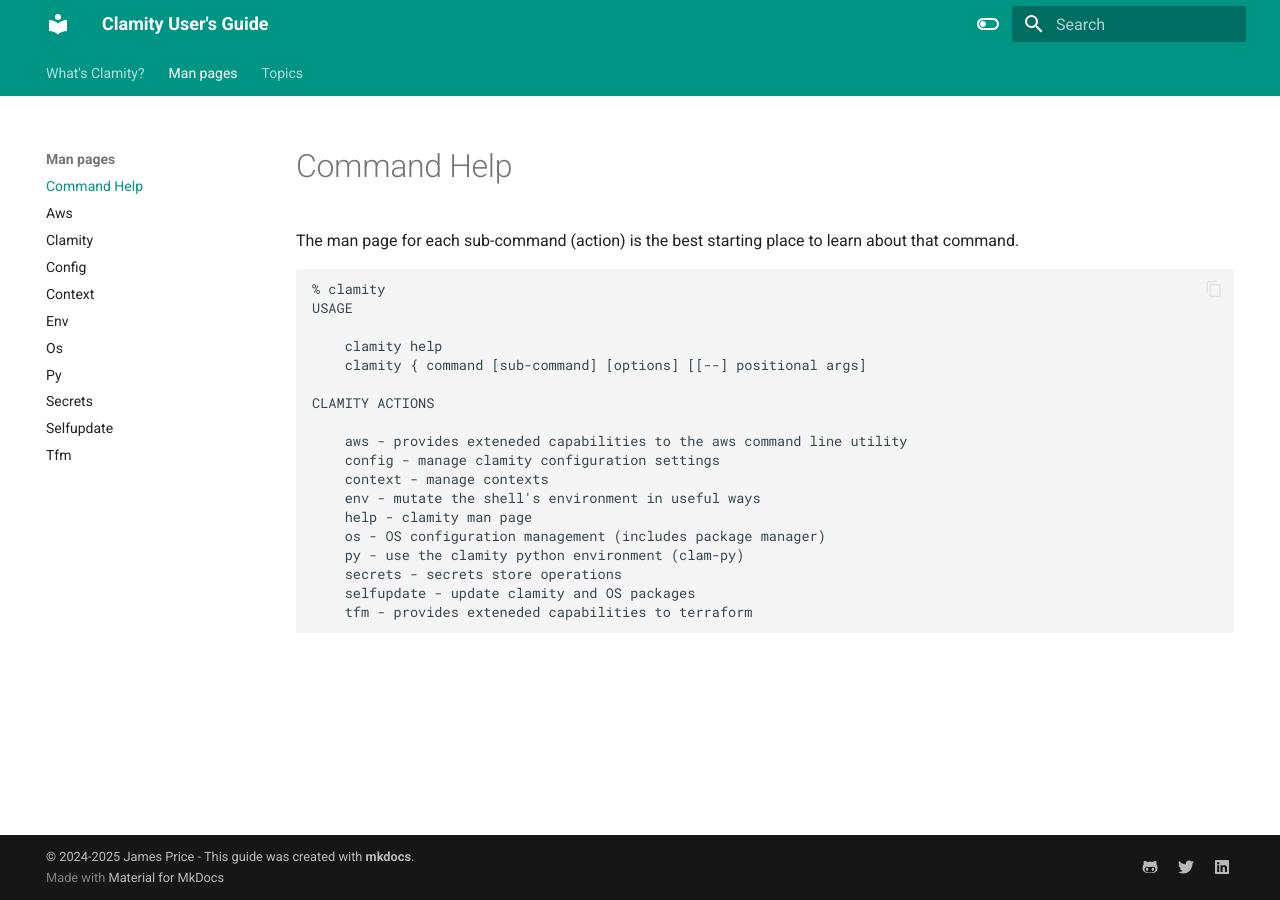
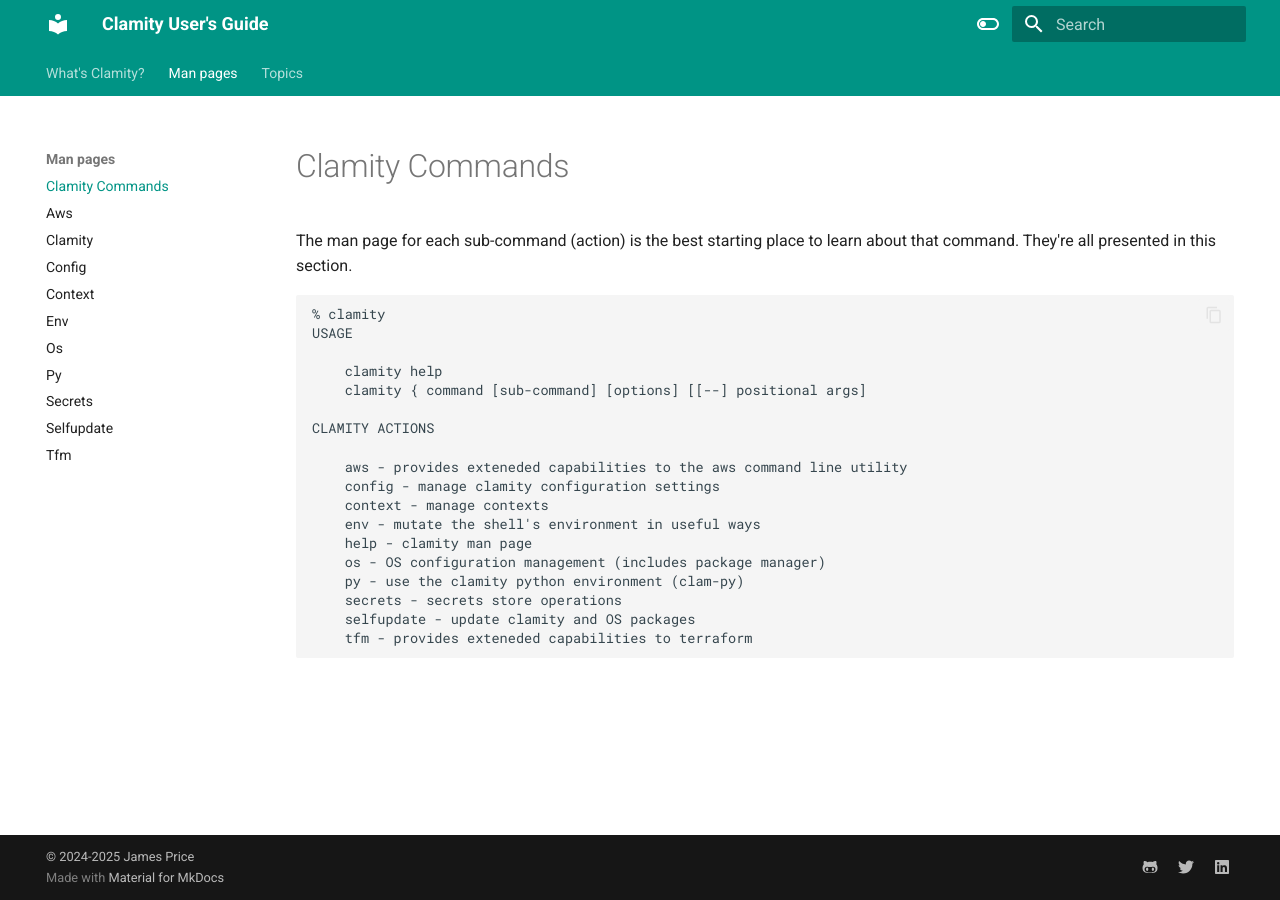
Before and after one commit to clamity-toolbox/clamity-guide, an MkDocs documentation site: the page built from docs/man pages/index.md, in a window 1280 px wide. Built offline with MkDocs 1.6.1 and Material for MkDocs 9.7.7, drawn with Linux system fonts in a browser that asks for light colours.

Commit message:
Add man pages and clamity domain

````diff
--- a/docs/man pages/index.md
+++ b/docs/man pages/index.md
@@ -1,8 +1,8 @@
 
-# Command Help
+# Clamity Commands
 
 The man page for each sub-command (action) is the best starting place to learn about that
-command.
+command. They're all presented in this section.
 
 ```
 % clamity
--- a/mkdocs.yml
+++ b/mkdocs.yml
@@ -55,4 +55,4 @@
       emoji_generator: !!python/name:material.extensions.emoji.to_svg
 
 copyright: |
-  &copy; 2024-2025 <a href="https://github.com/jimmyjayp"  target="_blank" rel="noopener">James Price</a> - <a href="https://www.mkdocs.org" target="_blank" rel="noopener">This guide was created with <strong>mkdocs</strong>.</a>
+  &copy; 2024-2025 <a href="https://github.com/jimmyjayp"  target="_blank" rel="noopener">James Price</a>
````
Also changed, not shown: README.md (+1 -1 lines), 2 other files.
